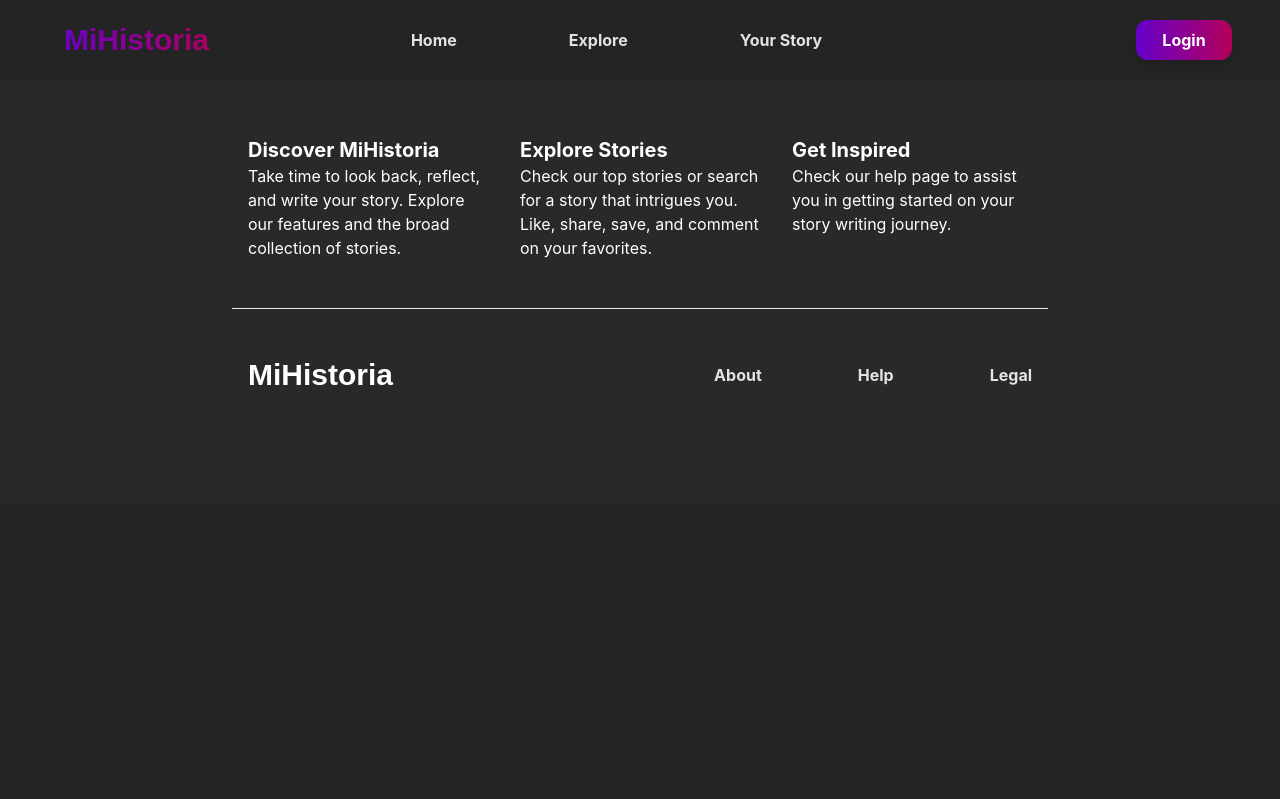
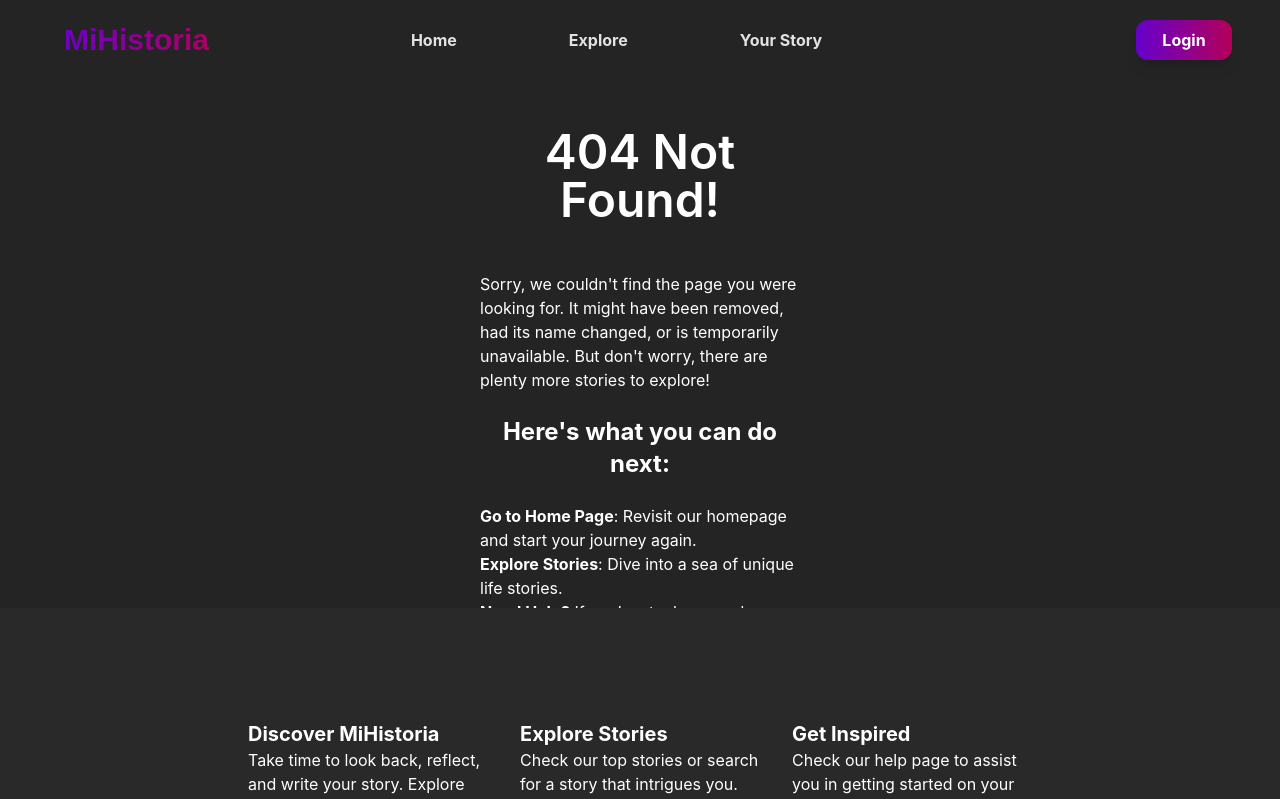
Before and after one commit to alejandrocqvd/MiHistoria, a React (Vite) app in the folder client/: page /profile/edit/password in a window 1280 px wide. Shown: the top 799 px of the page. Built offline with nearby package versions, Linux system fonts and the light colour scheme; a web font is replaced by a local one.

Commit message:
Designed catch-all page

```diff
--- a/client/src/pages/support/NotFound.tsx
+++ b/client/src/pages/support/NotFound.tsx
@@ -1,6 +1,21 @@
 const NotFound = () => {
   return (
-    <div>NotFound</div>
+    <div className='flex flex-col h-96 justify-items-center mt-32 mb-24 w-9/12 md:w-3/12'>
+      <h1 className='font-semibold text-5xl text-center mb-12'>404 Not Found!</h1>
+      <p className='mb-6'>
+        Sorry, we couldn't find the page you were looking for. It might have been removed, had its name changed, or is temporarily unavailable.
+        But don't worry, there are plenty more stories to explore!
+      </p>
+      <p className='font-bold mb-6 text-2xl text-center'>
+        Here's what you can do next:
+      </p>
+      <ul className='mb-12'>
+        <li><a href="./" className='font-bold'>Go to Home Page</a>: Revisit our homepage and start your journey again.</li>
+        <li><a href="./explore" className='font-bold'>Explore Stories</a>: Dive into a sea of unique life stories.</li>
+        <li><a href="./help" className='font-bold'>Need Help?</a> If you’re stuck or need assistance, our help page is here for you.</li>
+        <li><a href="./legal" className='font-bold'>Report a Problem</a>: If you believe this is an error, let us know here.</li>
+        </ul>
+    </div>
   )
 }
 
```
